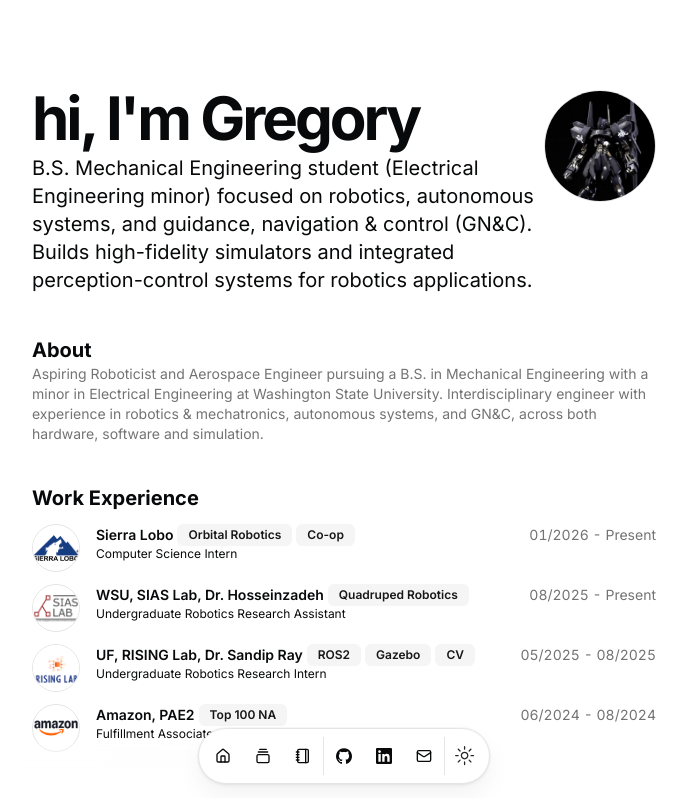
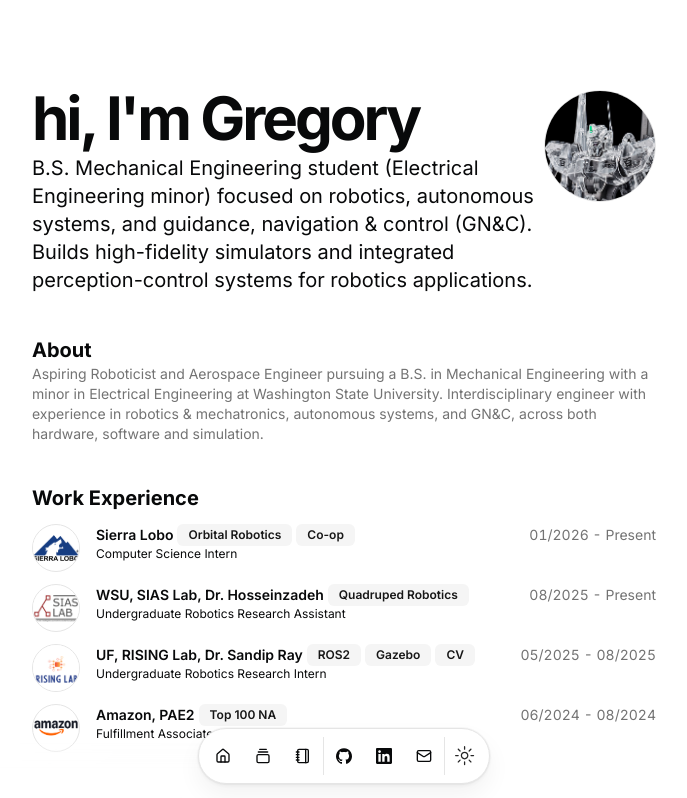
Before and after one commit to sangregoriokimpo/personalwebsite, a Next.js app: page / in a window 1280 px wide. Shown: the top 798 px of the page, without its empty margins (296-983 px from the left). Built offline with nearby package versions, Linux system fonts and the light colour scheme.

Commit message:
implementation: changed pfp

```diff
--- a/src/data/resume.tsx
+++ b/src/data/resume.tsx
@@ -11,7 +11,7 @@
     "B.S. Mechanical Engineering student (Electrical Engineering minor) focused on robotics, autonomous systems, and guidance, navigation & control (GN&C). Builds high-fidelity simulators and integrated perception-control systems for robotics applications.",
   summary:
     "Aspiring Roboticist and Aerospace Engineer pursuing a B.S. in Mechanical Engineering with a minor in Electrical Engineering at Washington State University. Interdisciplinary engineer with experience in robotics & mechatronics, autonomous systems, and GN&C, across both hardware, software and simulation.",
-  avatarUrl: "/githubpfp.jpg",
+  avatarUrl: "/clearshiki.jpg",
 
   skills: [
     "Python",
```
Also changed, not shown: public/clearshiki.jpg (added).
